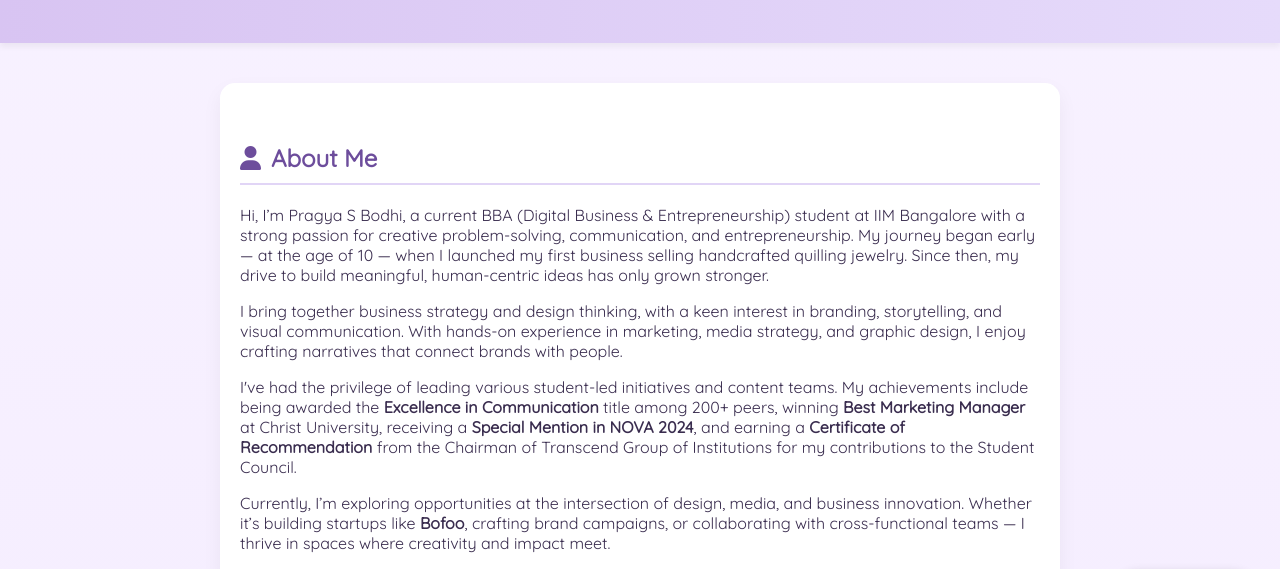
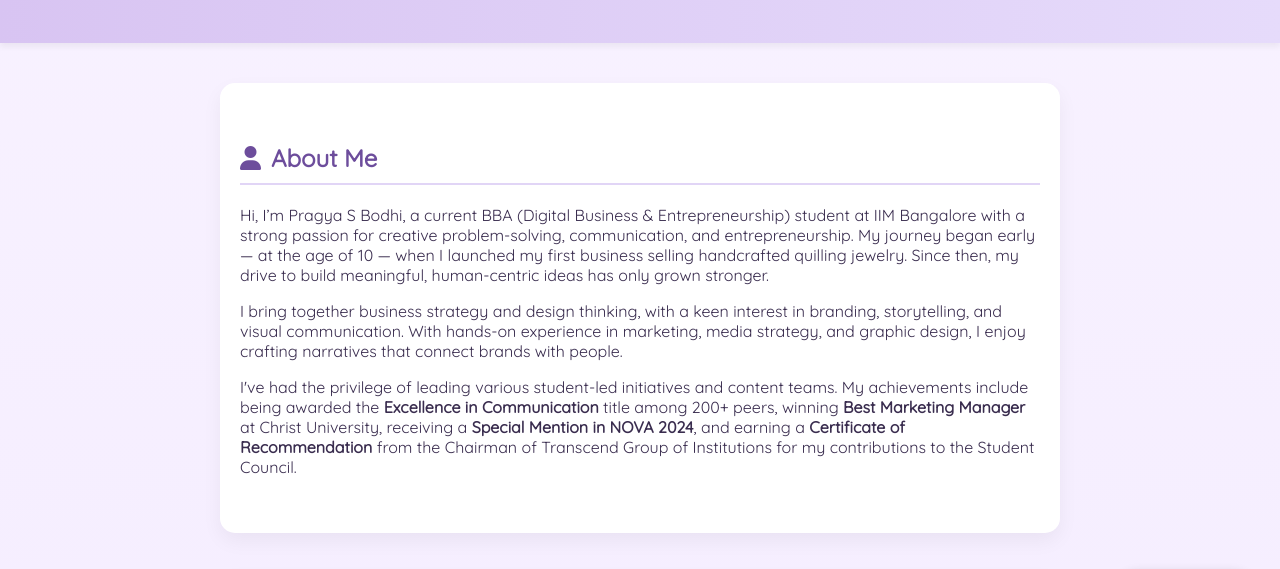
Before and after one commit to pragya-b/resume-web, a plain HTML site: page index.html in a window 1280 px wide. Shown: the part 161-730 px from the top of the page. Drawn offline with Linux system fonts and the light colour scheme.

Commit message:
Update index.html

```diff
--- a/index.html
+++ b/index.html
@@ -34,9 +34,6 @@
     </p>
     <p>
       I've had the privilege of leading various student-led initiatives and content teams. My achievements include being awarded the <strong>Excellence in Communication</strong> title among 200+ peers, winning <strong>Best Marketing Manager</strong> at Christ University, receiving a <strong>Special Mention in NOVA 2024</strong>, and earning a <strong>Certificate of Recommendation</strong> from the Chairman of Transcend Group of Institutions for my contributions to the Student Council.
-    </p>
-    <p>
-      Currently, I’m exploring opportunities at the intersection of design, media, and business innovation. Whether it’s building startups like <strong>Bofoo</strong>, crafting brand campaigns, or collaborating with cross-functional teams — I thrive in spaces where creativity and impact meet.
     </p>
   </section>
 
```
